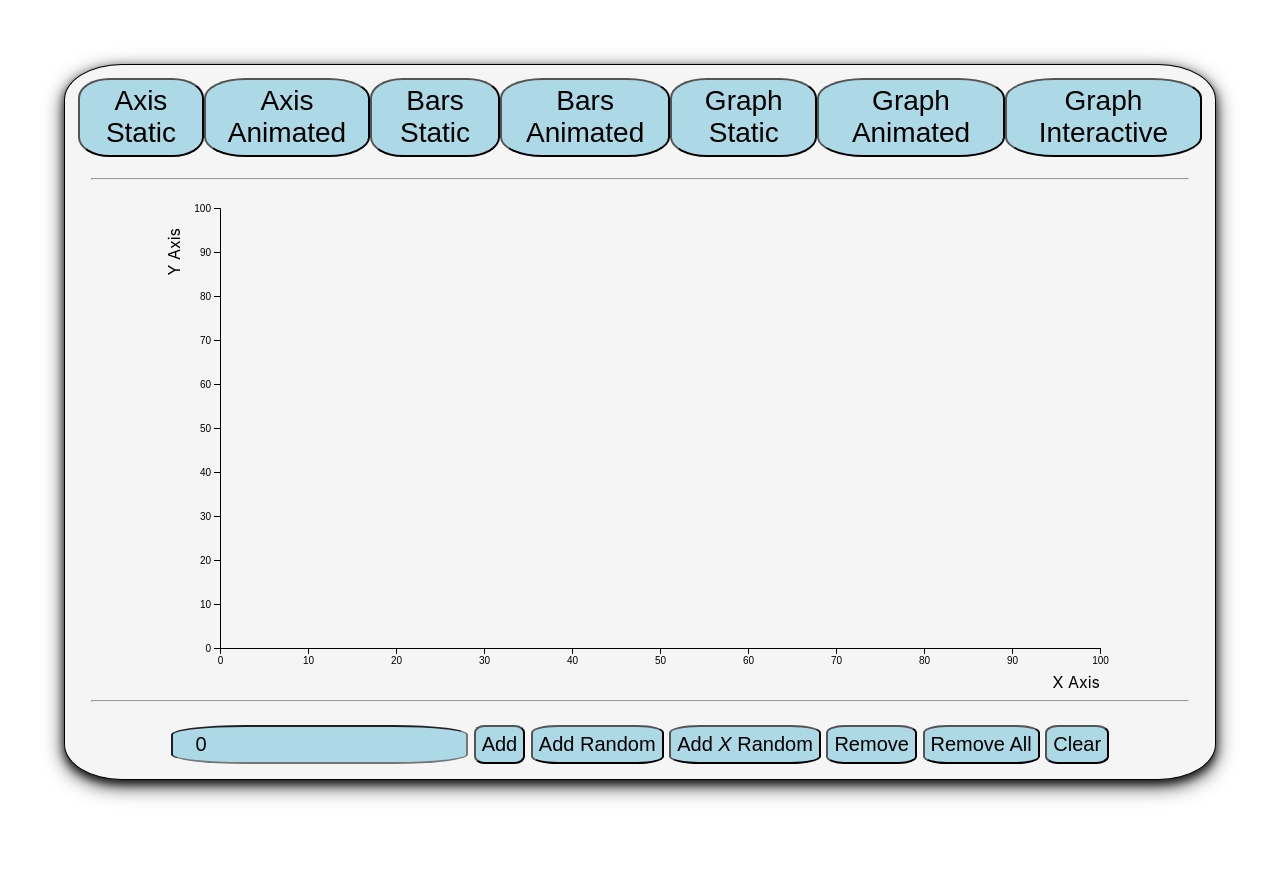
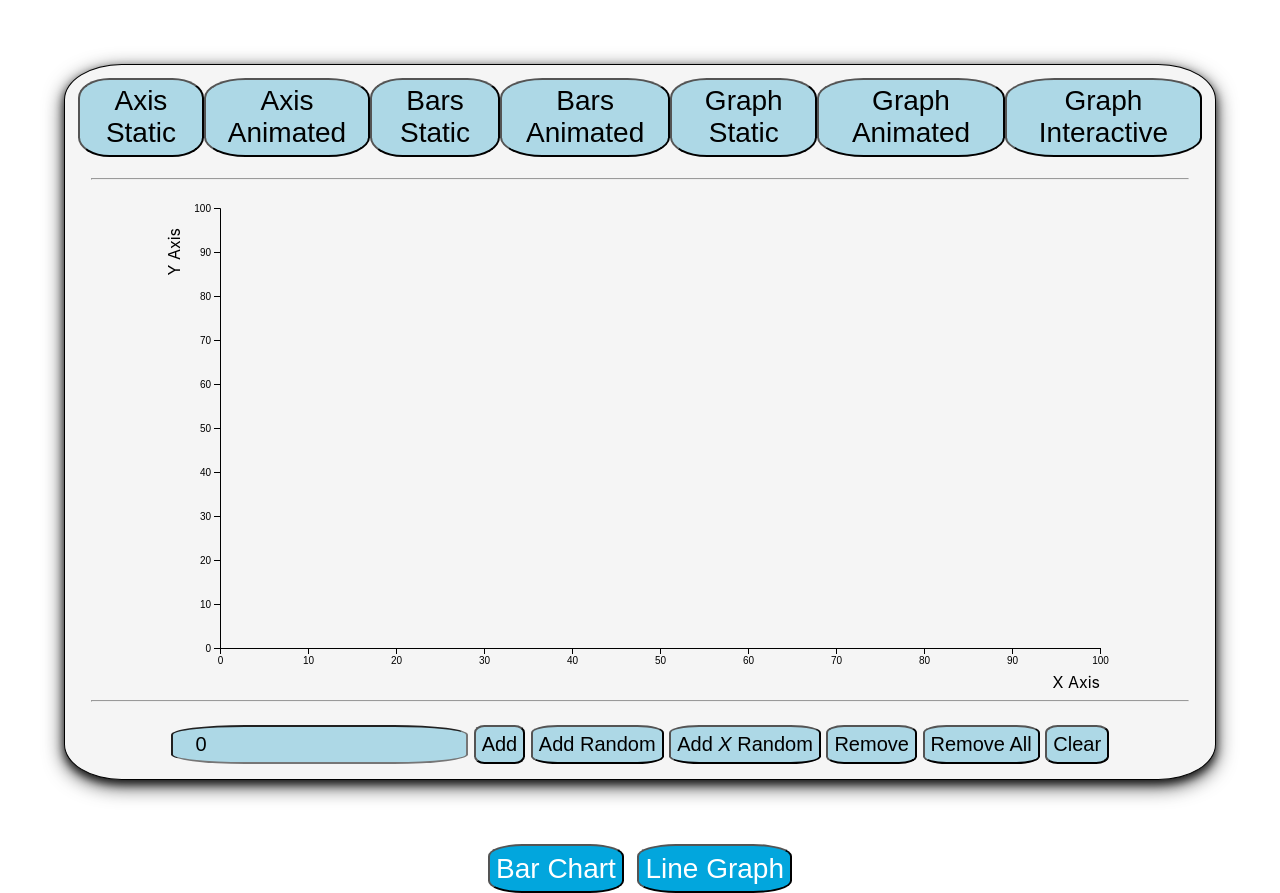
Before and after one commit to OliverForeman/d3-example, a React (Create React App) app: page / in a window 1280 px wide. Before the commit the page ends 844 px from the top, so only its background shows below. Built offline with nearby package versions, Linux system fonts and the light colour scheme.

Commit message:
Added controls for selecting graph type

```diff
--- a/src/app/App.css
+++ b/src/app/App.css
@@ -1,4 +1,4 @@
-.app-container {
+.display-container {
   display: flex;
   flex-direction: column;
   background-color: whitesmoke;
@@ -6,6 +6,20 @@
   border-radius: 5%;
   box-shadow: 0 4px 8px 0 rgba(0, 0, 0, 0.75), 0 6px 20px 0 rgba(0, 0, 0, 0.75);
   margin: 5%;
+}
+
+.graph-control {
+  display: flex;
+  justify-content: center;
+}
+
+.graph-control button {
+  color: white;
+  font-size: 1.75rem;
+  background-color: rgb(2, 166, 221);
+  border-radius: 25%;
+  padding: 0.5%;
+  margin: 0 0.5%;
 }
 
 hr {
--- a/src/app/App.js
+++ b/src/app/App.js
@@ -3,11 +3,19 @@ import './App.css';
 import BarChartController from '../controllers/BarChartController';
 
 const App = () => {
+  const [selectedOption, setSelectedOption] = useState('bar-chart');
 
   return (
-    <div className="app-container">
-      <BarChartController />
-    </div>
+    <>
+      <div className="display-container">
+        {selectedOption === 'bar-chart' && <BarChartController />}
+        {selectedOption === 'line-graph'}
+      </div>
+      <div className="graph-control">
+        <button type="button" value="bar-chart" onClick={e => setSelectedOption(e.target.value)}>Bar Chart</button>
+        <button type="button" value="line-graph" onClick={e => setSelectedOption(e.target.value)}>Line Graph</button>
+      </div>
+    </>
   );
 };
 
```
